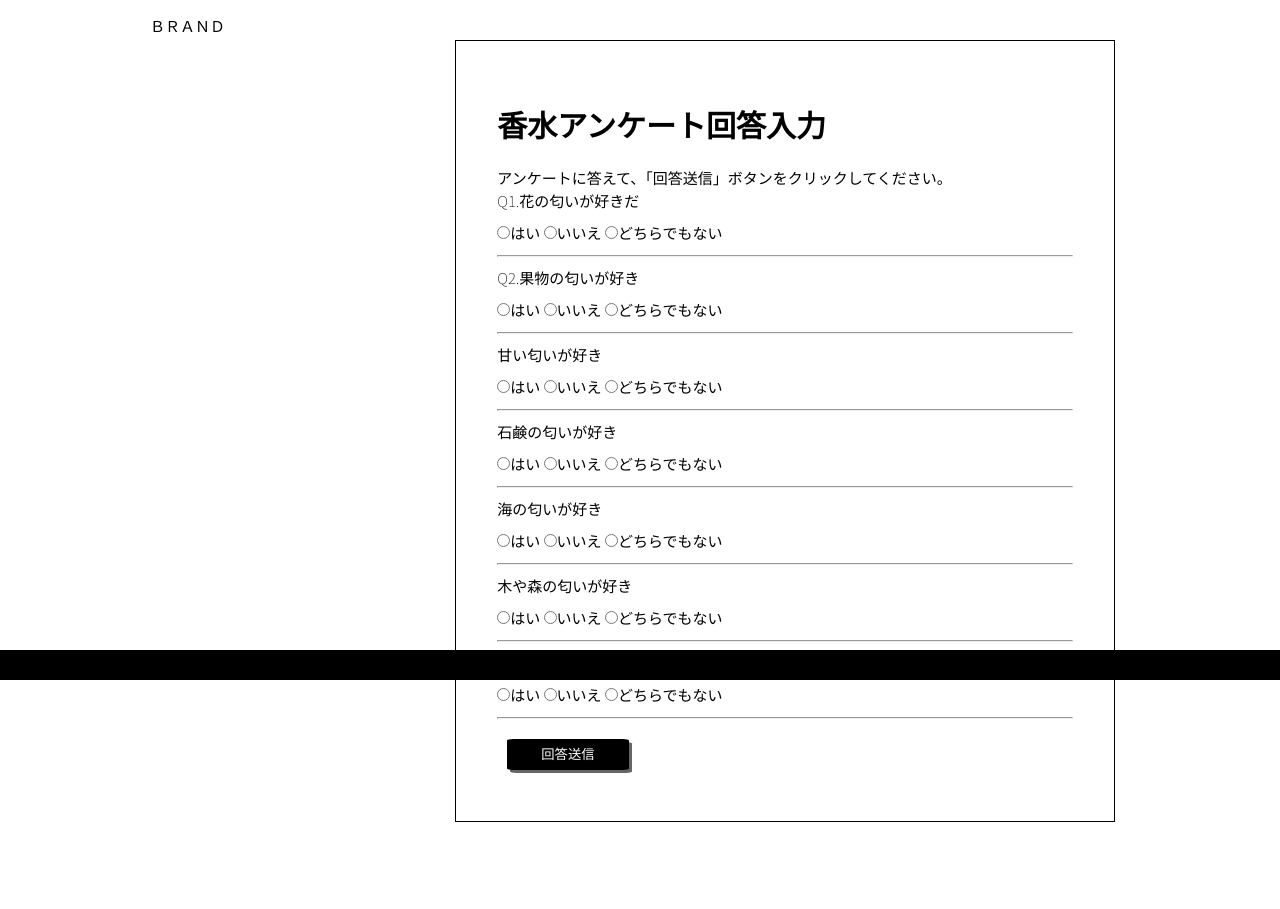
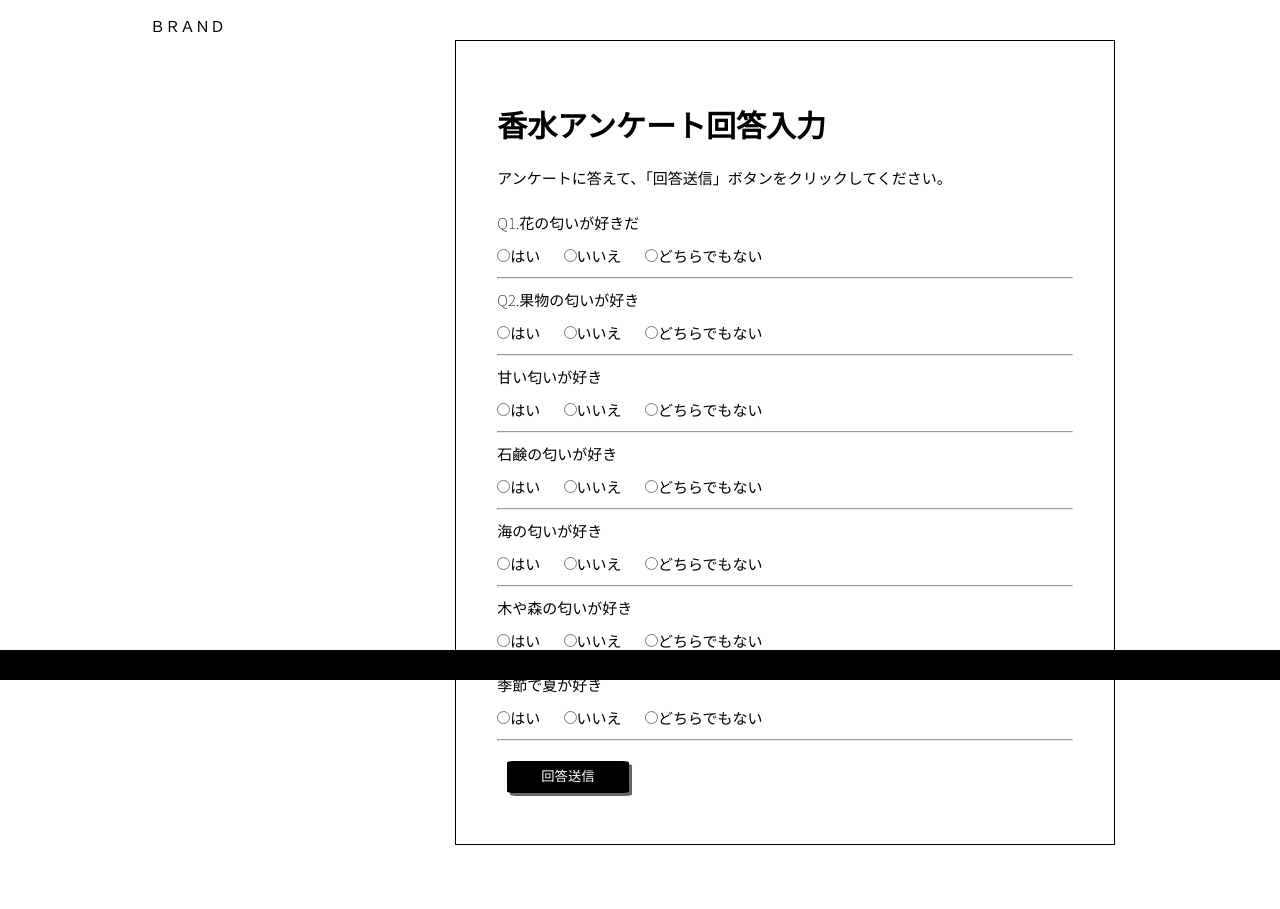
Before and after one commit to Aso2001392/ECsite, a PHP site: page /select-in.php in a window 1280 px wide. Shown: the part 120-1029 px from the top of the page. Before the commit the page ends 942 px from the top, so only its background shows below. Run offline with PHP 8.4, Linux system fonts and the light colour scheme; data that the repository does not hold is empty.

Commit message:
アンケート画面修正　12/10

```diff
--- a/PHP/css/style.css
+++ b/PHP/css/style.css
@@ -411,6 +411,12 @@ table {
 
 
 /*-----------------------------------アンケート-----------------------------------*/
+
+/*チェックボックスの間隔*/
+.checkbox{
+    margin-right: 20px;
+
+}
 
 .sen{
     margin-top:10px;
--- a/PHP/select-in.php
+++ b/PHP/select-in.php
@@ -9,62 +9,62 @@
         <div class="box">
             <div class="ncen">
                 <h1 class="contact-title">香水アンケート回答入力</h1>
-                <p>アンケートに答えて、「回答送信」ボタンをクリックしてください。</p>
+                <p>アンケートに答えて、「回答送信」ボタンをクリックしてください。</p><br>
                 <form action="select-out.php" method="post" name="form" onsubmit="return validate()">
                     <label >Q1.花の匂いが好きだ</label>
                     <div class="select">
-                        <input type="radio" class="abc" name="flower" value="2" required>はい
-                        <input type="radio" class="abc" name="flower" value="0" required>いいえ
-                        <input type="radio" class="abc" name="flower" value="1" required>どちらでもない<br>
+                        <label class="checkbox"><input type="radio" class="abc" name="flower" value="2" required>はい</label>
+                        <label class="checkbox"><input type="radio" class="abc" name="flower" value="0" required>いいえ</label>
+                        <label class="checkbox"><input type="radio" class="abc" name="flower" value="1" required>どちらでもない</label><br>
                     </div>
                     <hr class="sen"></hr>
 
 
                     <label>Q2.果物の匂いが好き</label>
                     <div class="select">
-                        <input type="radio" class="abc" name="fruit" value="2" required>はい
-                        <input type="radio" class="abc" name="fruit" value="0" required>いいえ
-                        <input type="radio" class="abc" name="fruit" value="1" required>どちらでもない<br>
+                        <label class="checkbox"><input type="radio" class="abc" name="fruit" value="2" required>はい</label>
+                        <label class="checkbox"><input type="radio" class="abc" name="fruit" value="0" required>いいえ</label>
+                        <label class="checkbox"><input type="radio" class="abc" name="fruit" value="1" required>どちらでもない</label><br>
                     </div>
                     <hr class="sen"></hr>
 
                     <label>甘い匂いが好き</label>
                     <div class="select">
-                        <input type="radio" class="abc" name="sweet" value="2" required>はい
-                        <input type="radio" class="abc" name="sweet" value="0" required>いいえ
-                        <input type="radio" class="abc" name="sweet" value="1" required>どちらでもない<br>
+                        <label class="checkbox"><input type="radio" class="abc" name="sweet" value="2" required>はい</label>
+                        <label class="checkbox"><input type="radio" class="abc" name="sweet" value="0" required>いいえ</label>
+                        <label class="checkbox"><input type="radio" class="abc" name="sweet" value="1" required>どちらでもない</label><br>
                     </div>
                     <hr class="sen"></hr>
 
                     <label>石鹸の匂いが好き</label>
                     <div class="select">
-                        <input type="radio" class="abc" name="soap" value="2" required>はい
-                        <input type="radio" class="abc" name="soap" value="0" required>いいえ
-                        <input type="radio" class="abc" name="soap" value="1" required>どちらでもない<br>
+                        <label class="checkbox"><input type="radio" class="abc" name="soap" value="2" required>はい</label>
+                        <label class="checkbox"><input type="radio" class="abc" name="soap" value="0" required>いいえ</label>
+                        <label class="checkbox"><input type="radio" class="abc" name="soap" value="1" required>どちらでもない</label><br>
                     </div>
                     <hr class="sen"></hr>
 
                     <label>海の匂いが好き</label>
                     <div class="select">
-                        <input type="radio" class="abc" name="sea" value="2" required>はい
-                        <input type="radio" class="abc" name="sea" value="0" required>いいえ
-                        <input type="radio" class="abc" name="sea" value="1" required>どちらでもない<br>
+                        <label class="checkbox"><input type="radio" class="abc" name="sea" value="2" required>はい</label>
+                        <label class="checkbox"><input type="radio" class="abc" name="sea" value="0" required>いいえ</label>
+                        <label class="checkbox"><input type="radio" class="abc" name="sea" value="1" required>どちらでもない</label><br>
                     </div>
                     <hr class="sen"></hr>
 
                     <label>木や森の匂いが好き</label>
                     <div class="select">
-                        <input type="radio" class="abc" name="tree" value="2" required>はい
-                        <input type="radio" class="abc" name="tree" value="0" required>いいえ
-                        <input type="radio" class="abc" name="tree" value="1" required>どちらでもない<br>
+                        <label class="checkbox"><input type="radio" class="abc" name="tree" value="2" required>はい</label>
+                        <label class="checkbox"><input type="radio" class="abc" name="tree" value="0" required>いいえ</label>
+                        <label class="checkbox"><input type="radio" class="abc" name="tree" value="1" required>どちらでもない</label><br>
                     </div>
                     <hr class="sen"></hr>
 
                     <label>季節で夏が好き</label>
                     <div class="select">
-                        <input type="radio" class="abc" name="summer" value="2" required>はい
-                        <input type="radio" class="abc" name="summer" value="0" required>いいえ
-                        <input type="radio" class="abc" name="summer" value="1" required>どちらでもない<br>
+                        <label class="checkbox"><input type="radio" class="abc" name="summer" value="2" required>はい</label>
+                        <label class="checkbox"><input type="radio" class="abc" name="summer" value="0" required>いいえ</label>
+                        <label class="checkbox"><input type="radio" class="abc" name="summer" value="1" required>どちらでもない</label><br>
                     </div>
                     <hr class="sen"></hr>
 
```
